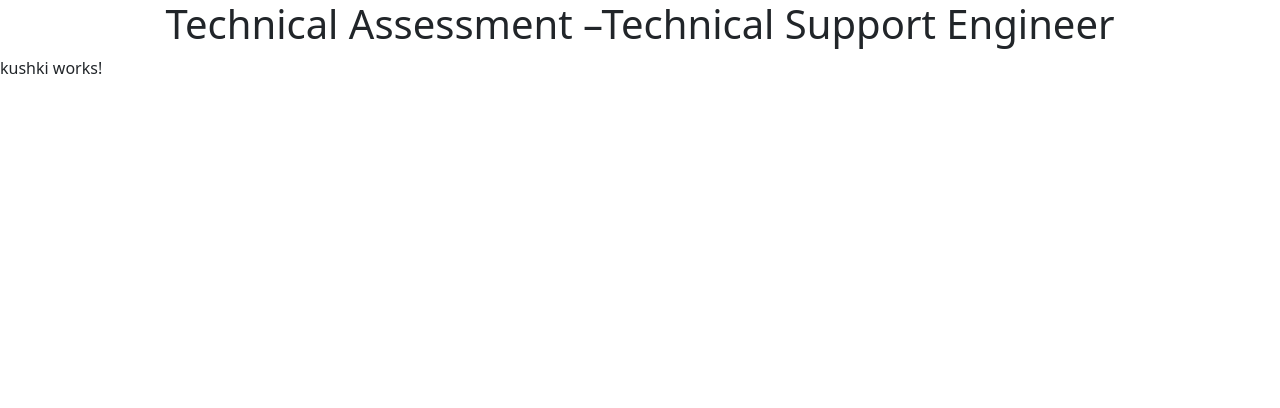
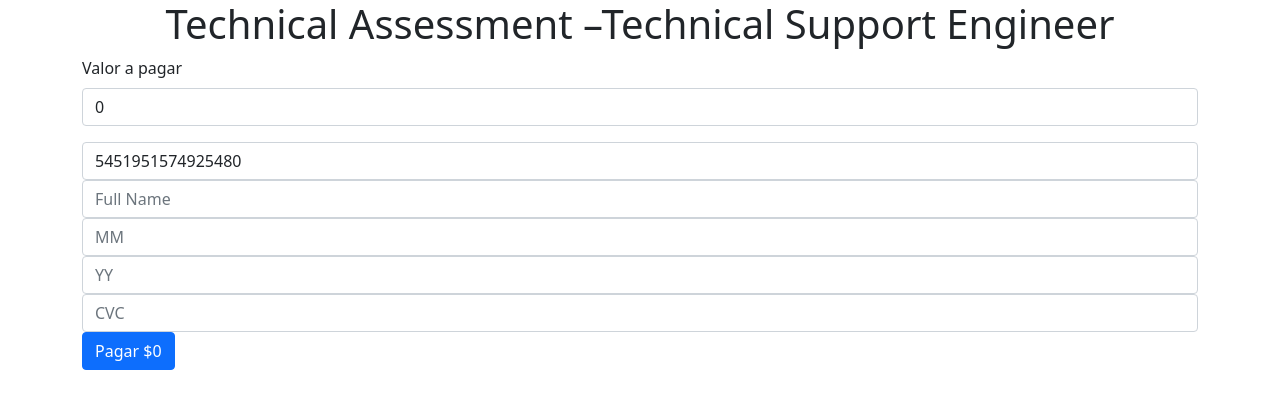
Before and after one commit to daniel16go/KushKi, an Angular app in the folder test-kushki/: page / in a window 1280 px wide. Shown: the top 408 px of the page. Built offline with nearby package versions, Linux system fonts and the light colour scheme; what @kushki/js would draw is missing.

Commit message:
Request a card token - OK

```diff
--- a/test-kushki/src/app/app.module.ts
+++ b/test-kushki/src/app/app.module.ts
@@ -1,4 +1,5 @@
 import { NgModule } from '@angular/core';
+import { FormsModule } from '@angular/forms';
 import { BrowserModule } from '@angular/platform-browser';
 
 import { AppComponent } from './app.component';
@@ -10,7 +11,8 @@ import { KushkiComponent } from './kushki/kushki.component';
       KushkiComponent
    ],
   imports: [
-    BrowserModule
+    BrowserModule,
+    FormsModule
   ],
   providers: [],
   bootstrap: [AppComponent]
--- a/test-kushki/src/app/kushki/kushki.component.html
+++ b/test-kushki/src/app/kushki/kushki.component.html
@@ -1,3 +1,17 @@
-<p>
-  kushki works!
-</p>
+<div class="container">
+  <div class="mb-3">
+    <label class="form-label">Valor a pagar</label>
+    <input type="number" class="form-control" name="mount" [(ngModel)]="mount">
+  </div>
+
+  <div class="mb-3">
+    <form action="">
+      <input class="form-control" placeholder="Card Number" type="text"name="cardnumber" [(ngModel)]="cardnumber">
+      <input class="form-control" placeholder="Full Name" type="text" name="fullname" [(ngModel)]="fullname">
+      <input class="form-control" placeholder="MM" type="text" name="mm" [(ngModel)]="mm">
+      <input class="form-control" placeholder="YY" type="text" name="yy" [(ngModel)]="yy">
+      <input class="form-control" placeholder="CVC" type="password" name="cvc" [(ngModel)]="cvc">
+      <button class="btn btn-primary" id="submit" (click)="getToken()">Pagar ${{mount}}</button>
+    </form>
+  </div>
+</div>
--- a/test-kushki/src/app/kushki/kushki.component.ts
+++ b/test-kushki/src/app/kushki/kushki.component.ts
@@ -1,18 +1,47 @@
 import { Component, OnInit } from '@angular/core';
 import { Kushki } from '@kushki/js';
+import { TokenResponse } from '@kushki/js/lib/types/remote/token_response';
+
 
 @Component({
   selector: 'app-kushki',
   templateUrl: './kushki.component.html',
   styleUrls: ['./kushki.component.css']
 })
+
 export class KushkiComponent implements OnInit {
 
-  kushki = new Kushki({
-    merchantId: 'public-merchant-id',
-    inTestEnvironment: true,
-    regional:false
-  });
+  cardnumber:string = "5451951574925480";
+  fullname:string = "";
+  mm:string = "";
+  yy:string = "";
+  cvc:string = "";
+  mount:number = 0
+
+  getToken():void{
+    kushki.requestToken({
+      amount: this.mount,
+      currency: "COP",
+      card: {
+        name: this.fullname,
+        number: this.cardnumber,
+        cvc: this.cvc,
+        expiryMonth: this.mm,
+        expiryYear: this.yy,
+      },
+    }, (response:any) => {
+      if(typeof response.code === 'undefined'){
+        console.log("OK-");
+        console.log(response);
+      } else {
+        console.error('Error: ',response.error, 'Code: ', response.code, 'Message: ',response.message);
+      }
+    });
+  }
+
+  checkProperty(object:any, property:any):any{
+    return typeof object !== 'undefined' && object.hasOwnProperty(property);
+  }
 
   constructor() { }
 
@@ -20,3 +49,7 @@ export class KushkiComponent implements OnInit {
   }
 
 }
+const kushki = new Kushki({
+  merchantId: 'e48d1ea9047b4ee8a28f3ddcbb76ff50',
+  inTestEnvironment: true
+});
```
